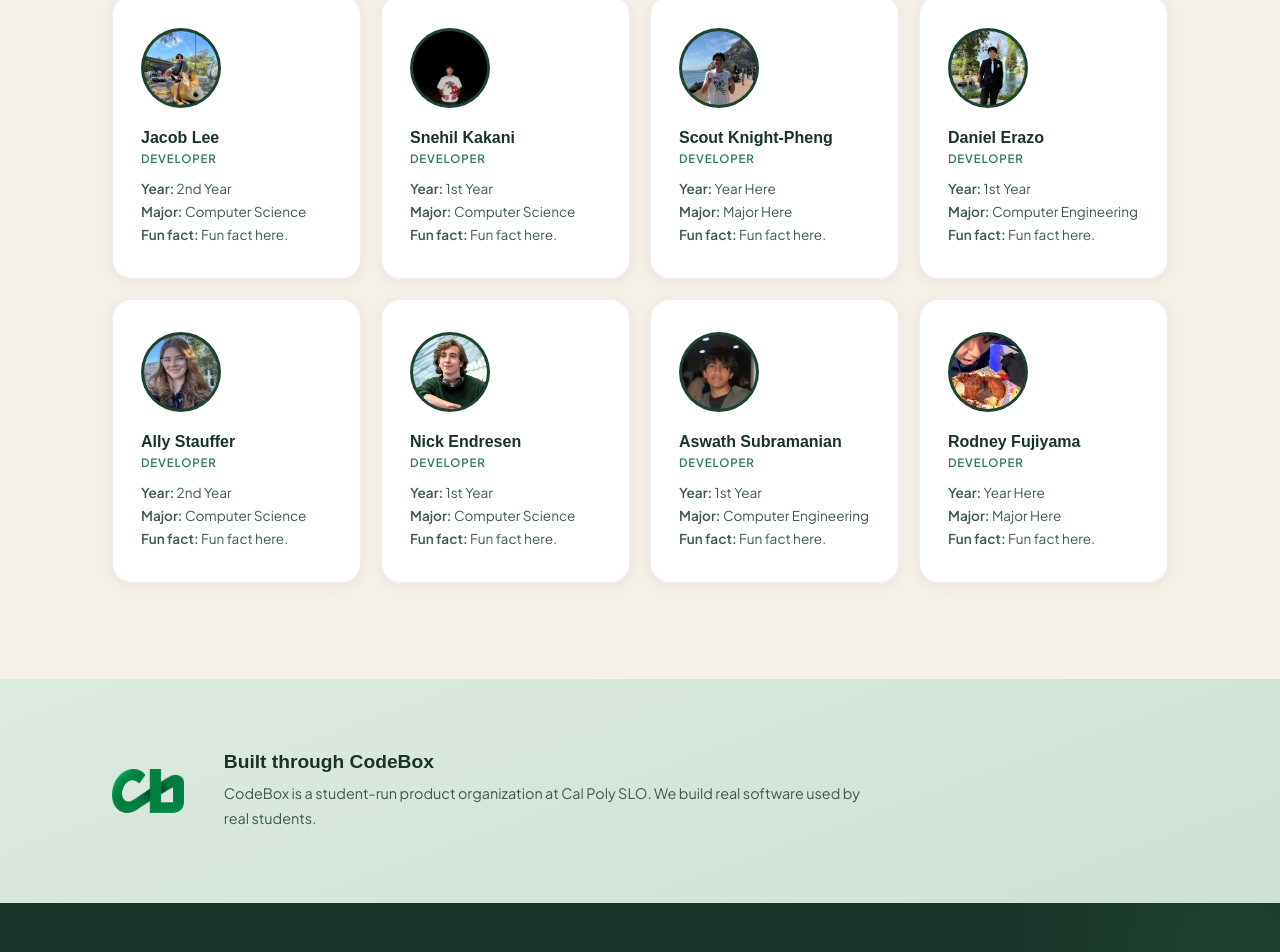
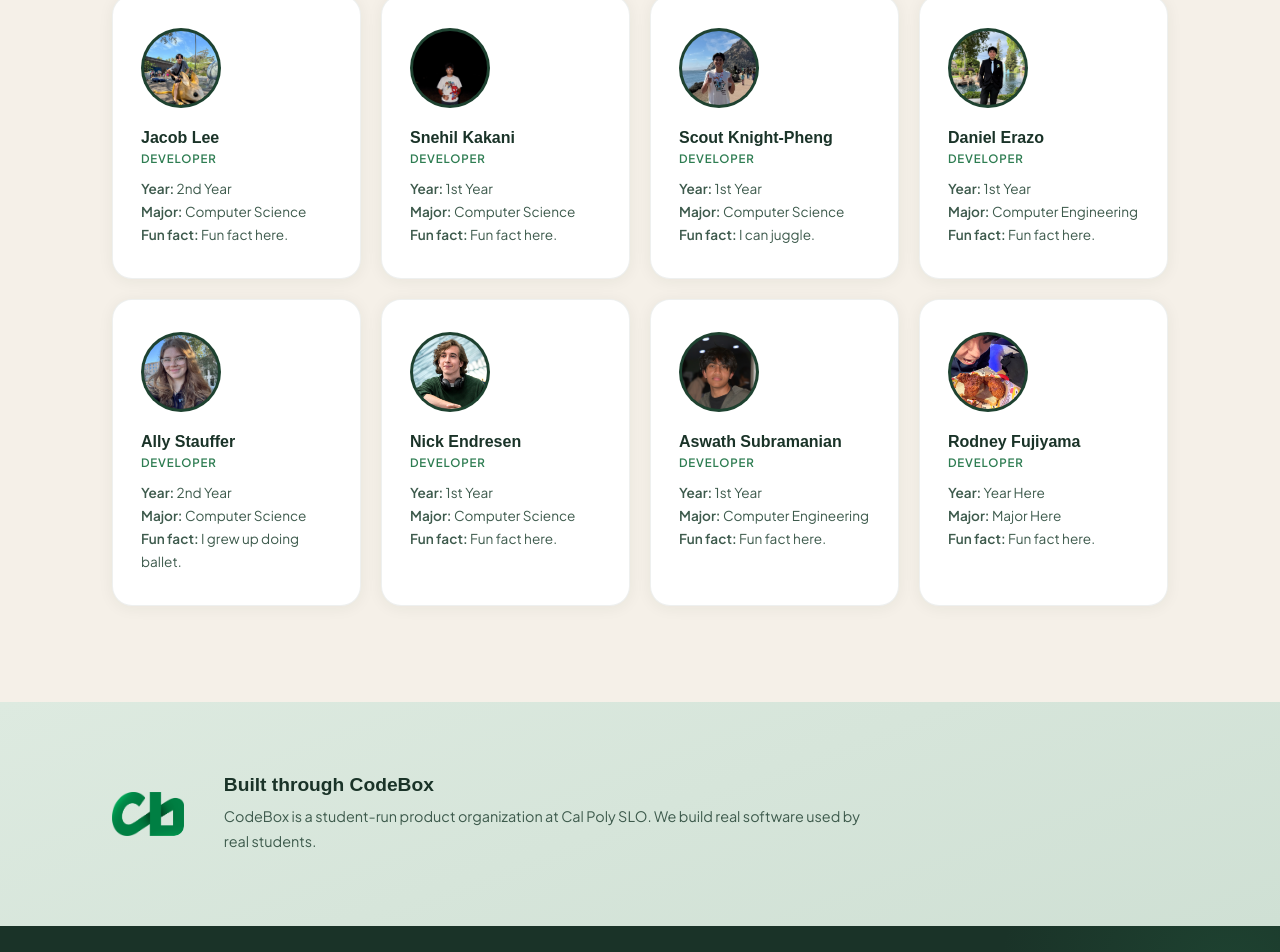
Before and after one commit to whiniy/mmLandingPage, a React (Create React App) app in the folder my-app/: page /team in a window 1280 px wide. Shown: the part 1230-2182 px from the top of the page. Built offline with nearby package versions, Linux system fonts and the light colour scheme.

Commit message:
added more team info

```diff
--- a/my-app/src/Team.jsx
+++ b/my-app/src/Team.jsx
@@ -68,9 +68,9 @@ const TEAM = [
     initials: 'SKP',
     name: 'Scout Knight-Pheng',
     role: 'Developer',
-    year: 'Year Here',
-    major: 'Major Here',
-    funFact: 'Fun fact here.',
+    year: '1st Year',
+    major: 'Computer Science',
+    funFact: 'I can juggle.',
   },
   {
     photo: '/daniel.png',
@@ -88,7 +88,7 @@ const TEAM = [
     role: 'Developer',
     year: '2nd Year',
     major: 'Computer Science',
-    funFact: 'Fun fact here.',
+    funFact: 'I grew up doing ballet.',
   },
   {
     photo: '/nick.png',
```
